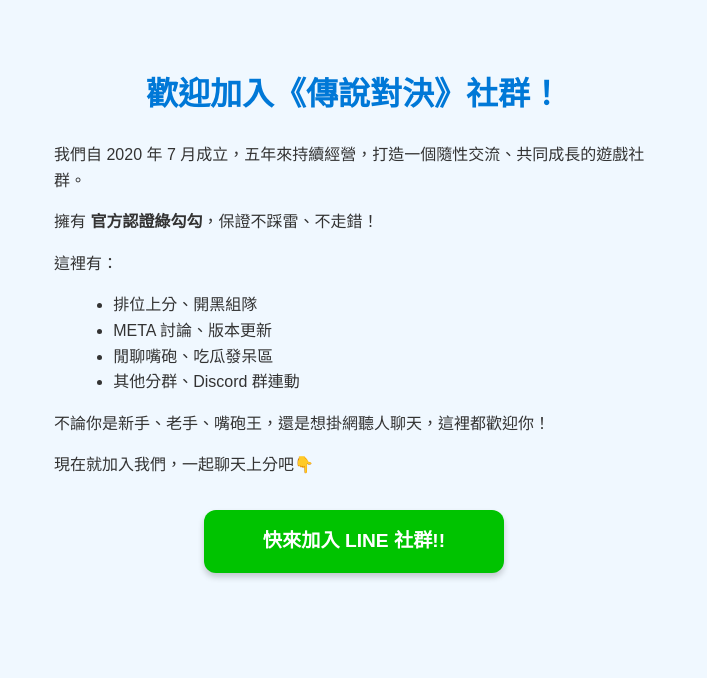
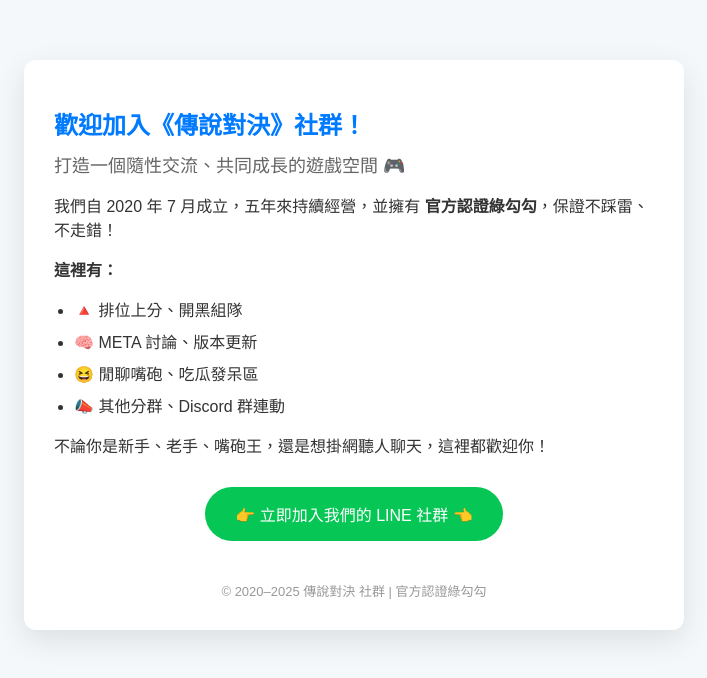
Before and after one commit to WinesoGood/line, a plain HTML site: page index.html in a window 1280 px wide. Shown: the whole page, without its empty margins (286-993 px from the left). Drawn offline with Linux system fonts and the light colour scheme.

Commit message:
美化版 index.html

```diff
--- a/index.html
+++ b/index.html
@@ -1,73 +1,92 @@
 <!DOCTYPE html>
-<html lang="zh-TW">
+<html lang="zh-Hant">
 <head>
   <meta charset="UTF-8" />
-  <meta name="viewport" content="width=device-width, initial-scale=1" />
+  <meta name="viewport" content="width=device-width, initial-scale=1.0" />
   <title>歡迎加入《傳說對決》社群！</title>
-  <meta name="description" content="加入我們的《傳說對決》遊戲社群，排位開黑、版本討論，歡迎新手老手！" />
-  <!-- Facebook 分享時用的 Open Graph -->
-  <meta property="og:title" content="歡迎加入《傳說對決》社群！" />
-  <meta property="og:description" content="我們自2020年成立，打造隨性交流的遊戲社群，官方認證綠勾勾，保證不踩雷！" />
-  <meta property="og:image" content="https://example.com/your-image.jpg" />
-  <meta property="og:url" content="https://line.me/ti/g2/fh6kEpFfNNGu1OyGjQFltSfW3Zl1o4zBDblPcw?utm_source=invitation&utm_medium=link_copy&utm_campaign=default" />
   <style>
     body {
-      font-family: 'Microsoft JhengHei', sans-serif;
+      font-family: "Noto Sans TC", sans-serif;
+      background: #f4f8fb;
+      margin: 0;
+      padding: 0;
+      color: #333;
+    }
+    .container {
       max-width: 600px;
-      margin: 2rem auto;
-      padding: 1rem 2rem;
-      background-color: #f0f8ff;
-      color: #333;
-      line-height: 1.6;
+      margin: 60px auto;
+      background: #fff;
+      border-radius: 12px;
+      padding: 30px;
+      box-shadow: 0 10px 30px rgba(0,0,0,0.1);
     }
     h1 {
-      color: #0078d7;
+      color: #007aff;
+      font-size: 24px;
+      margin-bottom: 10px;
+    }
+    h2 {
+      font-size: 18px;
+      margin-top: 0;
+      font-weight: normal;
+      color: #666;
+    }
+    ul {
+      padding-left: 20px;
+    }
+    li {
+      margin-bottom: 8px;
+    }
+    .cta {
+      margin-top: 30px;
       text-align: center;
     }
-    p {
-      margin-bottom: 1rem;
+    .cta a {
+      display: inline-block;
+      background: #06c755;
+      color: white;
+      padding: 15px 30px;
+      border-radius: 50px;
+      font-size: 16px;
+      text-decoration: none;
+      transition: background 0.3s ease;
     }
-    ul {
-      margin-left: 1.2rem;
-      margin-bottom: 1rem;
+    .cta a:hover {
+      background: #05b14f;
     }
-    a.button {
-      display: block;
-      width: 100%;
-      max-width: 300px;
-      margin: 2rem auto;
-      padding: 1rem 0;
-      background-color: #00c300;
-      color: #fff;
+    footer {
+      margin-top: 40px;
       text-align: center;
-      text-decoration: none;
-      font-weight: bold;
-      font-size: 1.2rem;
-      border-radius: 12px;
-      box-shadow: 0 4px 6px rgba(0,0,0,0.2);
-      transition: background-color 0.3s ease;
-    }
-    a.button:hover {
-      background-color: #009900;
+      font-size: 13px;
+      color: #999;
     }
   </style>
 </head>
 <body>
-  <h1>歡迎加入《傳說對決》社群！</h1>
-  <p>我們自 2020 年 7 月成立，五年來持續經營，打造一個隨性交流、共同成長的遊戲社群。</p>
-  <p>擁有 <strong>官方認證綠勾勾</strong>，保證不踩雷、不走錯！</p>
+  <div class="container">
+    <h1>歡迎加入《傳說對決》社群！</h1>
+    <h2>打造一個隨性交流、共同成長的遊戲空間 🎮</h2>
+    <p>我們自 2020 年 7 月成立，五年來持續經營，並擁有 <strong>官方認證綠勾勾</strong>，保證不踩雷、不走錯！</p>
 
-  <p>這裡有：</p>
-  <ul>
-    <li>排位上分、開黑組隊</li>
-    <li>META 討論、版本更新</li>
-    <li>閒聊嘴砲、吃瓜發呆區</li>
-    <li>其他分群、Discord 群連動</li>
-  </ul>
+    <p><strong>這裡有：</strong></p>
+    <ul>
+      <li>🔺 排位上分、開黑組隊</li>
+      <li>🧠 META 討論、版本更新</li>
+      <li>😆 閒聊嘴砲、吃瓜發呆區</li>
+      <li>📣 其他分群、Discord 群連動</li>
+    </ul>
 
-  <p>不論你是新手、老手、嘴砲王，還是想掛網聽人聊天，這裡都歡迎你！</p>
-  <p>現在就加入我們，一起聊天上分吧👇</p>
+    <p>不論你是新手、老手、嘴砲王，還是想掛網聽人聊天，這裡都歡迎你！</p>
 
-  <a class="button" href="https://line.me/ti/g2/fh6kEpFfNNGu1OyGjQFltSfW3Zl1o4zBDblPcw?utm_source=invitation&utm_medium=link_copy&utm_campaign=default" target="_blank" rel="noopener noreferrer">快來加入 LINE 社群!!</a>
+    <div class="cta">
+      <a href="https://line.me/ti/g2/fh6kEpFfNNGu1OyGjQFltSfW3Zl1o4zBDblPcw?utm_source=invitation&utm_medium=link_copy&utm_campaign=default" target="_blank">
+        👉 立即加入我們的 LINE 社群 👈
+      </a>
+    </div>
+
+    <footer>
+      © 2020–2025 傳說對決 社群 | 官方認證綠勾勾
+    </footer>
+  </div>
 </body>
 </html>
```
